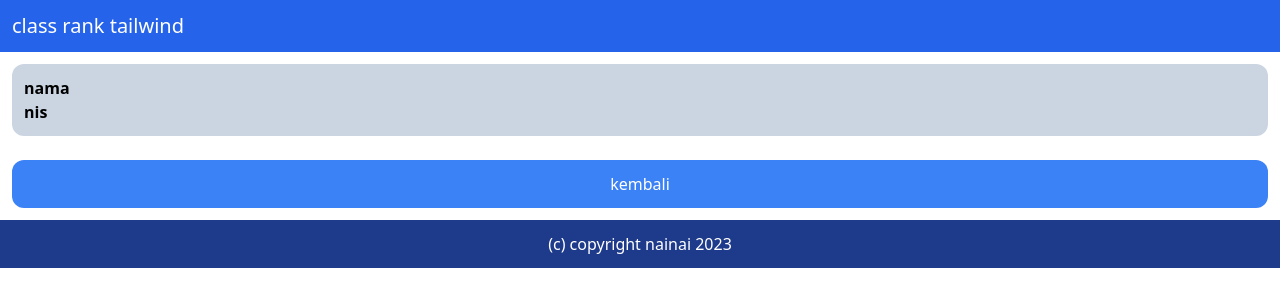
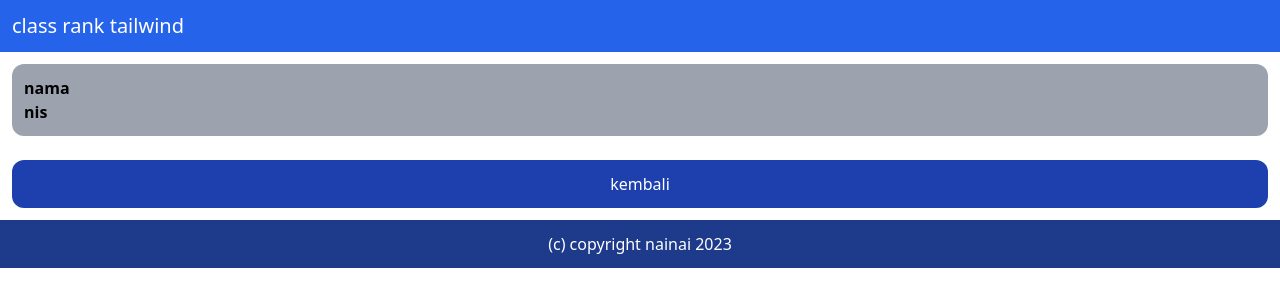
Before and after one commit to putrinailah/tugastailwind_crud, a PHP site: page /detail.php?id=1 in a window 1280 px wide. Shown: the top 307 px of the page. Run offline with PHP 8.4, Linux system fonts and the light colour scheme; data that the repository does not hold is empty; some libraries are stand-ins or nearby versions.

Commit message:
detail.php

```diff
--- a/tugas_tailwind/detail.php
+++ b/tugas_tailwind/detail.php
@@ -9,7 +9,7 @@ $student = Student::show($id);
 <?php include('./layouts/top.php'); ?>
 <?php include('./layouts/header.php'); ?>
 <!-- content -->
-<div class="flex bg-slate-300 rounded-xl p-3 m-3">
+<div class="flex bg-gray-400 rounded-xl p-3 m-3">
     <div class="basis-2/5">
         <p class="font-bold">nama</p>
         <p class="font-bold">nis</p>
@@ -20,7 +20,7 @@ $student = Student::show($id);
     </div>
 </div>
     <div class="grid gap-2">
-        <a href="index.php" class="bg-blue-500 p-3 rounded-xl text-white m-3 text-center">kembali</a>
+        <a href="index.php" class="bg-blue-800 hover:bg-blue-700 p-3 rounded-xl text-white m-3 text-center">kembali</a>
     </div>
 <?php include('./layouts/footer.php'); ?>
 <?php include('./layouts/bottom.php'); ?>
```
